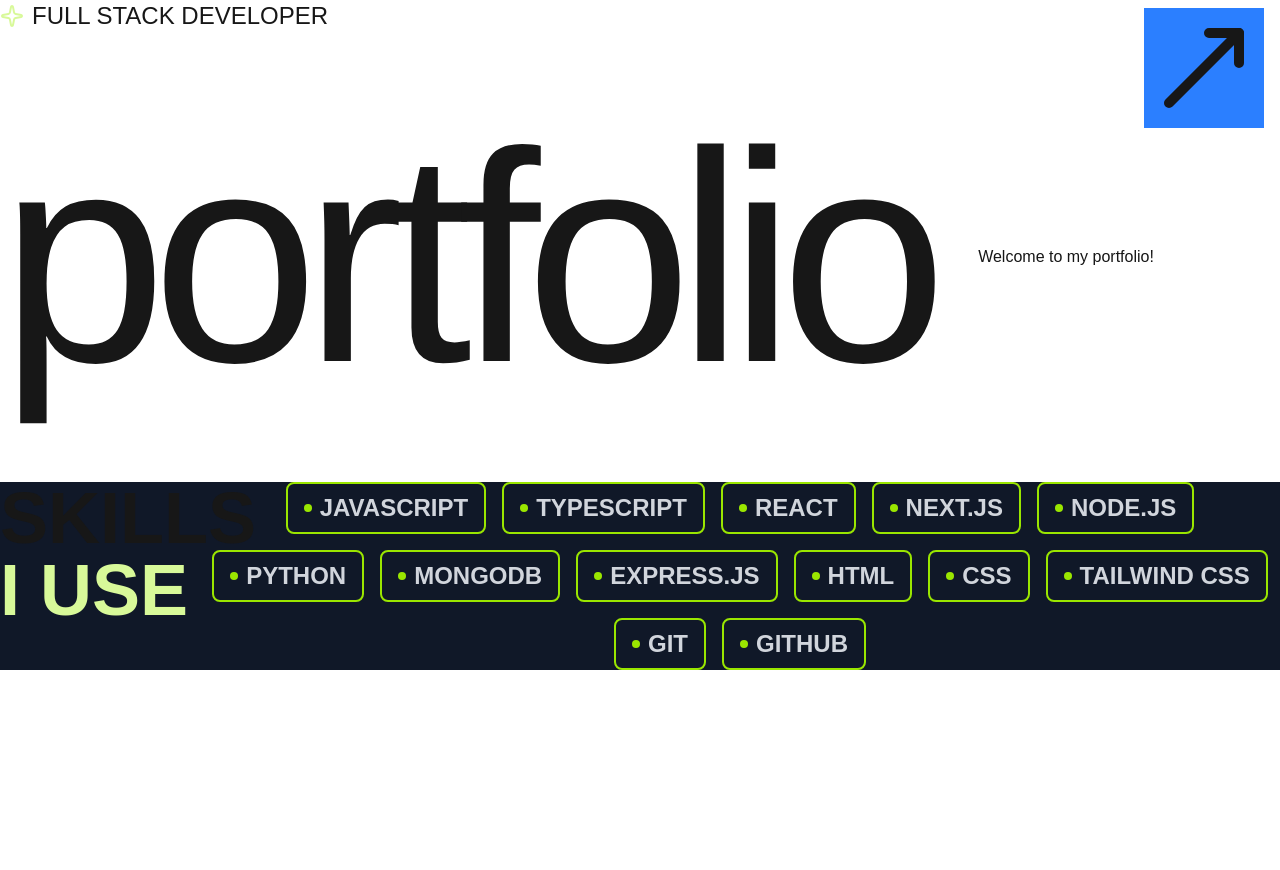
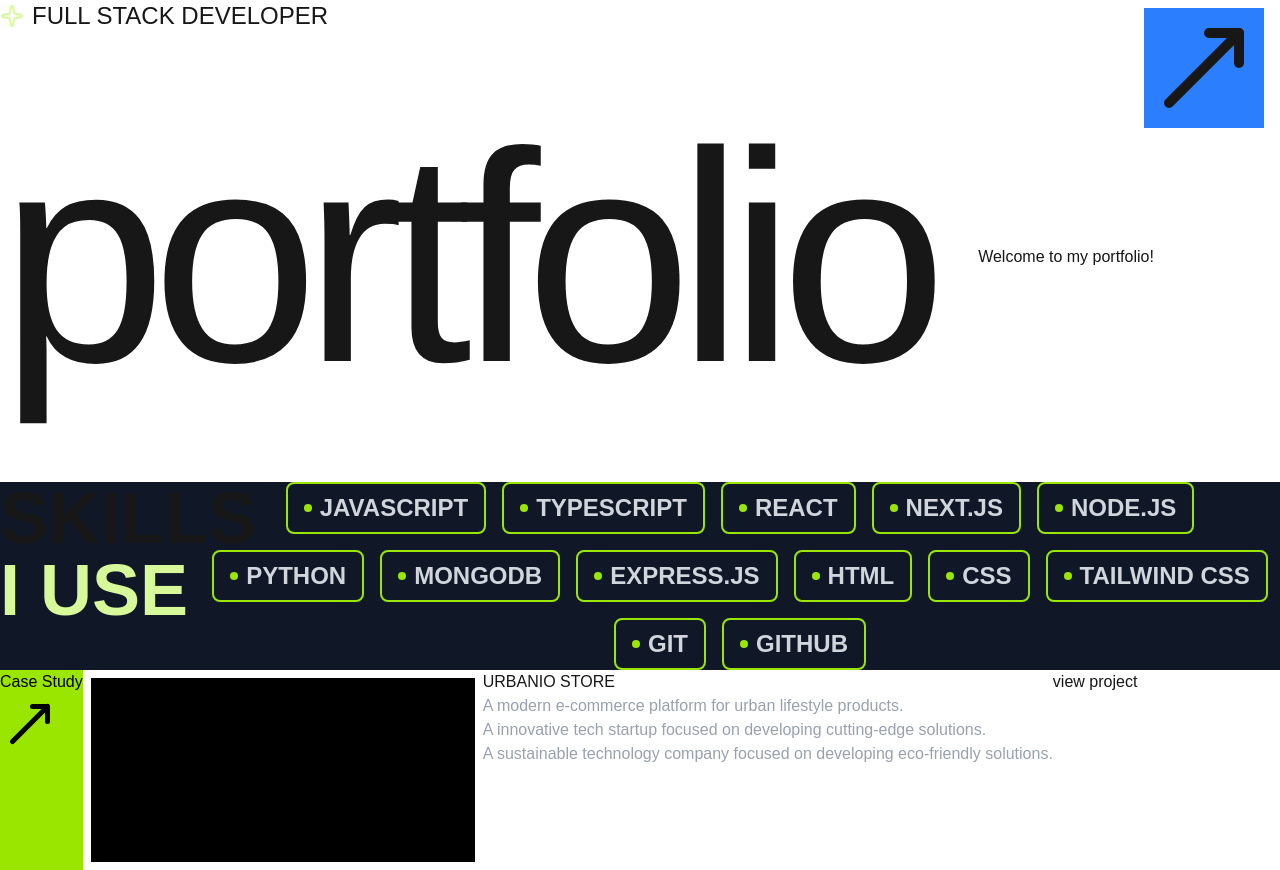
Before and after one commit to Ansifcs/portpholio, a Next.js app: page / in a window 1280 px wide. Before the commit the page ends 800 px from the top, so only its background shows below. Built offline with nearby package versions, Linux system fonts and the light colour scheme.

Commit message:
feat: add case studies section and enhance Skills component layout

```diff
--- a/app/page.tsx
+++ b/app/page.tsx
@@ -1,4 +1,5 @@
-import { MoveUpRight, Sparkle } from "lucide-react";
+import { Divide, MoveUpRight, Sparkle } from "lucide-react";
+import { title } from "process";
 
 const skills = [
   "JavaScript",
@@ -16,10 +17,15 @@ const skills = [
   "GitHub",
 ];
 
+const caseStudies = [
+  {title: "Urbanio store", description: "A modern e-commerce platform for urban lifestyle products."},
+  {title: "TechStart", description: "A innovative tech startup focused on developing cutting-edge solutions."},
+  {title: "GreenTech", description: "A sustainable technology company focused on developing eco-friendly solutions."}
+]
+
 function Skills() {
   return (
     <div className="bg-gray-900 flex gap-2">
-
       <div className="w-[15%] text-7xl uppercase font-extrabold">
         <span>skills</span>
         <div>
@@ -29,13 +35,41 @@ function Skills() {
 
       <div className="w-full px-2 flex gap-4 flex-wrap items-center justify-center uppercase font-bold">
         {skills.map((skill) => (
-          <div key={skill} className="text-2xl text-gray-300 border-2 border-lime-400 rounded-lg py-2 px-4 flex gap-2 items-center">
-            <div className="bg-lime-400 w-2 h-2 rounded-full"/>
+          <div
+            key={skill}
+            className="text-2xl text-gray-300 border-2 border-lime-400 rounded-lg py-2 px-4 flex gap-2 items-center"
+          >
+            <div className="bg-lime-400 w-2 h-2 rounded-full" />
             <span>{skill}</span>
           </div>
         ))}
       </div>
+    </div>
+  );
+}
 
+
+function CaseStudy() {
+  return (
+    <div className="flex">
+      {/* heading case study */}
+      <div className="text-black bg-lime-400 w-fit">
+        <div>Case Study</div>
+        <div>
+          <MoveUpRight size={60}></MoveUpRight>
+        </div>
+      </div>
+      {/* box */}
+      <div className="border-8 border-white w-[400px] bg-black h-[200px]"></div>
+      {/* whitebox */}
+      <div>
+        <div></div>
+        <div className="uppercase">Urbanio store</div>
+        <div className="text-gray-400">
+          {caseStudies.map((study)=> <div key={study.title}>{study.description}</div>)}
+        </div>
+      </div>
+      <div>view project</div>
     </div>
   );
 }
@@ -62,6 +96,7 @@ export default function Home() {
       </div>
 
       <Skills />
+      <CaseStudy />
     </div>
   );
 }
```
